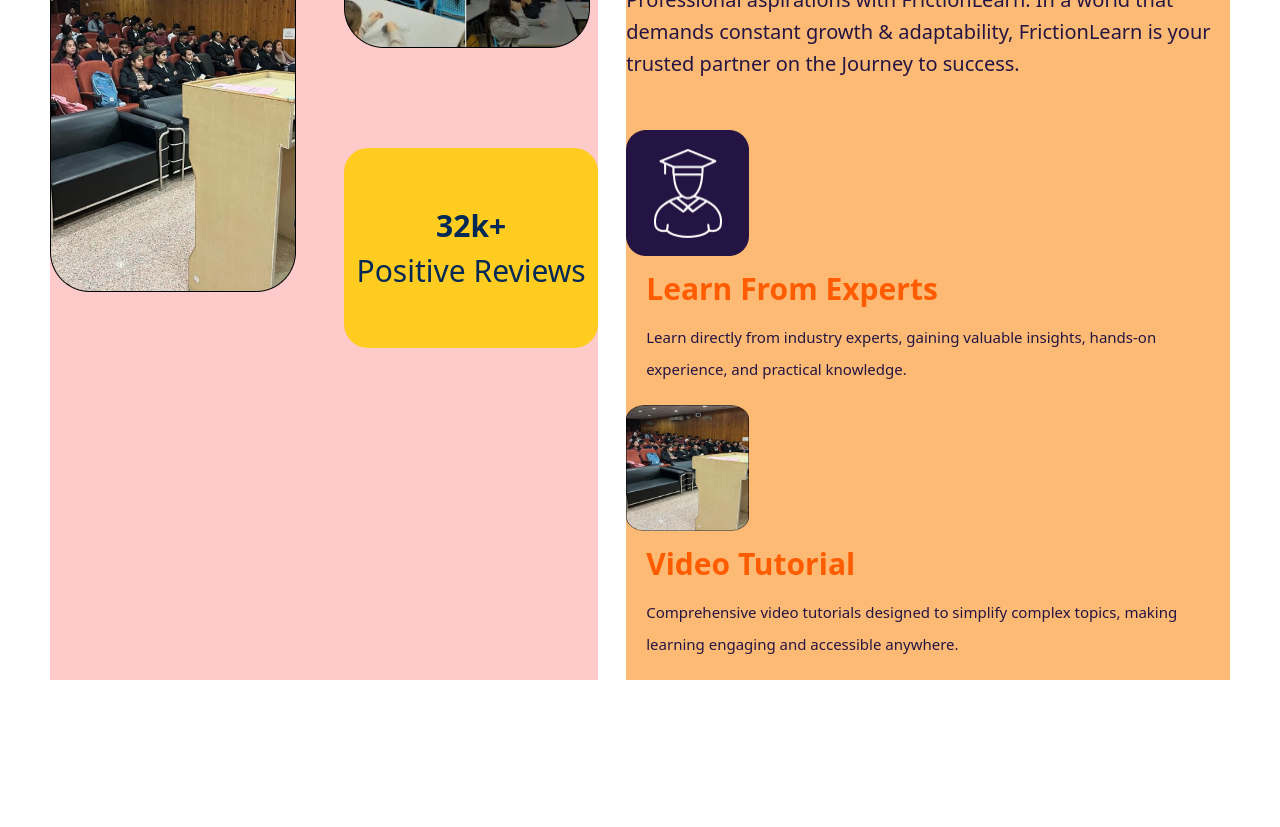
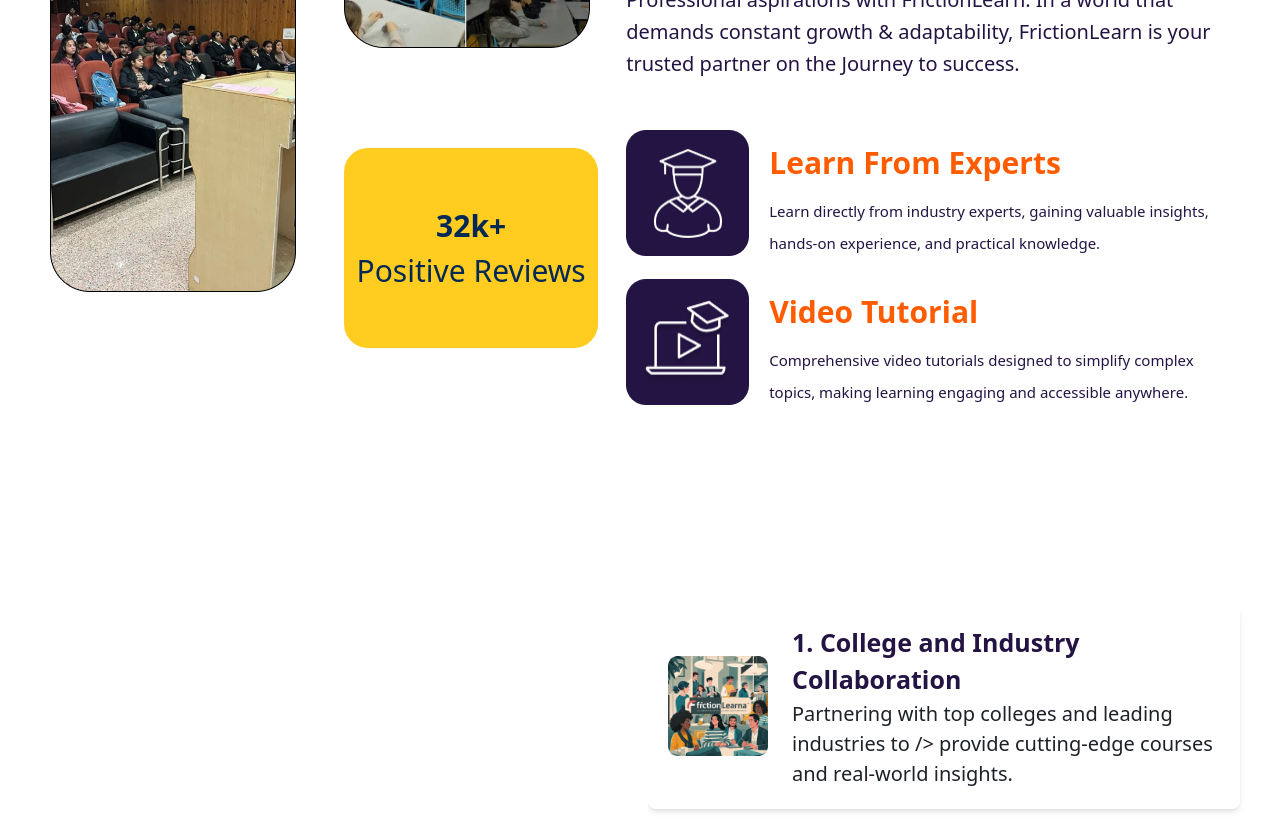
Before and after one commit to Chavanseema121/friction, a React (Vite) app: page / in a window 1280 px wide. Shown: the part 3840-4667 px from the top of the page. Built offline with nearby package versions, Linux system fonts and the light colour scheme.

Commit message:
homepage

```diff
--- a/src/Components/Homepage.jsx
+++ b/src/Components/Homepage.jsx
@@ -14,7 +14,7 @@ import aboutskillimg from "../assets/home/aboutskillimg.png";
 import goalimgones from "../assets/home/goalimgones.png";
 import goalimgtwo from "../assets/home/goalimgtwo.png";
 import mindimgone from "../assets/home/mindimgone.png";
-import mindimgtwo from "../assets/home/goalimgtwo.png";
+import mindimgtwo from "../assets/home/mindimgtwo.png";
 
 import imgone from "../assets/home/imgone.png";
 import imgtwo from "../assets/home/imgtwo.png";
@@ -371,7 +371,7 @@ export default function Homepage() {
         </div>
 
         <div className="parent flex flex-col  space-x-7 lg:flex-row mt-[40px] md:mt-[65px]  mx-[50px]">
-          <div className="childleft   bg-red-200 w-full lg:w-[700px] mt-[40px] lg:mt-0 ml-0  order-2 sm:order-1 lg:order-1">
+          <div className="childleft w-full lg:w-[700px] mt-[40px] lg:mt-0 ml-0  order-2 sm:order-1 lg:order-1">
             <div className="grid grid-cols-2 gap-4 md:gap-10">
               <div className="one bg-[#FFCC1F] w-full h-[150px] md:h-[200px] rounded-3xl flex items-center justify-center">
                 <h2 className="text-[#022956] text-[20px] md:text-[30px] font-black text-center font-poppines">
@@ -395,7 +395,7 @@ export default function Homepage() {
             </div>
           </div>
 
-          <div className="childright  w-full lg:w-[771px] order-1 sm:order-2 lg:order-1   bg-orange-300">
+          <div className="childright  w-full lg:w-[771px] order-1 sm:order-2 lg:order-1">
             <h2 className="text-[#241443] text-[24px] md:text-[30px] lg:text-[40px] font-bold text-start font-poppines">
               Take the Next Step Towards Your Personal And Professional Goals
               With FrictionLearn
@@ -407,7 +407,7 @@ export default function Homepage() {
               the Journey to success.
             </p>
             <div className="subparent mt-[30px] md:mt-[40px] lg:mt-[50px]">
-              <div className="childone flex flex-col mb-[20px]">
+              <div className="childone flex flex-row mb-[20px]">
                 <img
                   src={mindimgone}
                   alt=""
@@ -424,7 +424,7 @@ export default function Homepage() {
                 </div>
               </div>
 
-              <div className="childtwo flex flex-col mb-[20px]">
+              <div className="childtwo flex flex-row mb-[20px]">
                 <img
                   src={mindimgtwo}
                   alt=""
```
